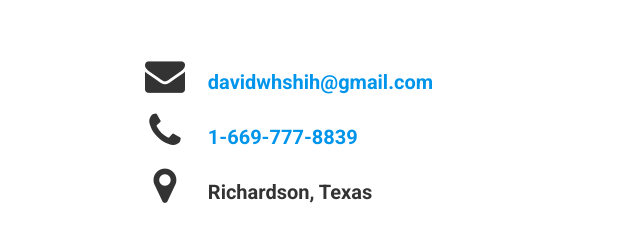
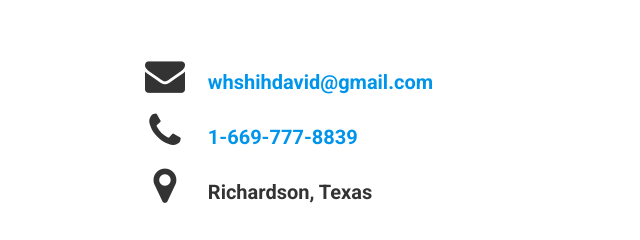
Before and after one commit to davidshih175/davidshih175.github.io, a plain HTML site: page index.html in a window 1280 px wide. Shown: the part 6860-7100 px from the top of the page, 315-955 px from the left. Drawn offline with nearby package versions, Linux system fonts and the light colour scheme; some icons are missing.

Commit message:
New version

```diff
--- a/index.html
+++ b/index.html
@@ -600,7 +600,7 @@ Task take()
 
       <li>
         <i class="fa-li fa fa-envelope fa-2x" aria-hidden="true"></i>
-        <span id="person-email" itemprop="email"><a href="mailto:davidwhshih@gmail.com">davidwhshih@gmail.com</a></span>
+        <span id="person-email" itemprop="email"><a href="mailto:whshihdavid@gmail.com">whshihdavid@gmail.com</a></span>
       </li>
 
 
```
